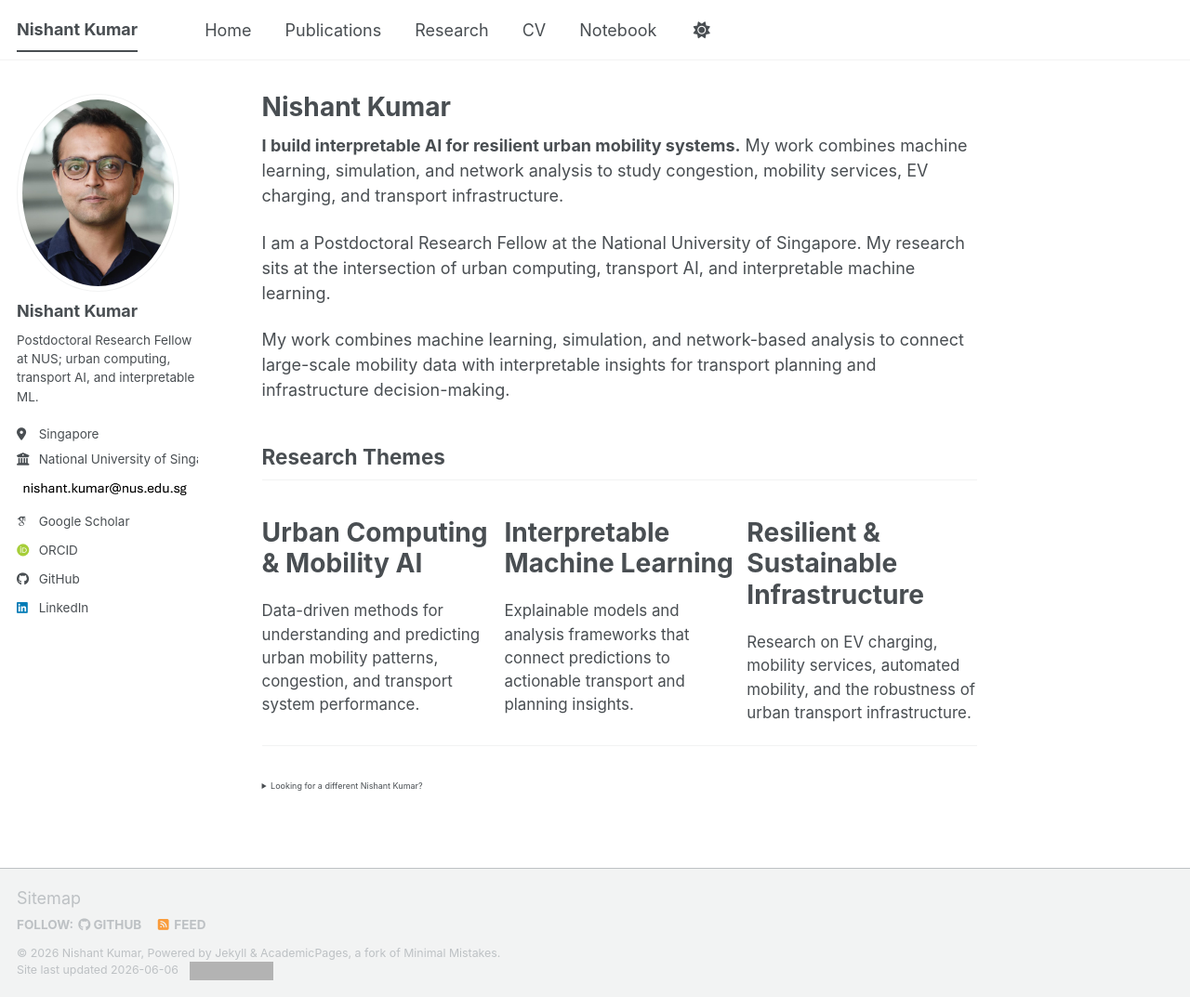
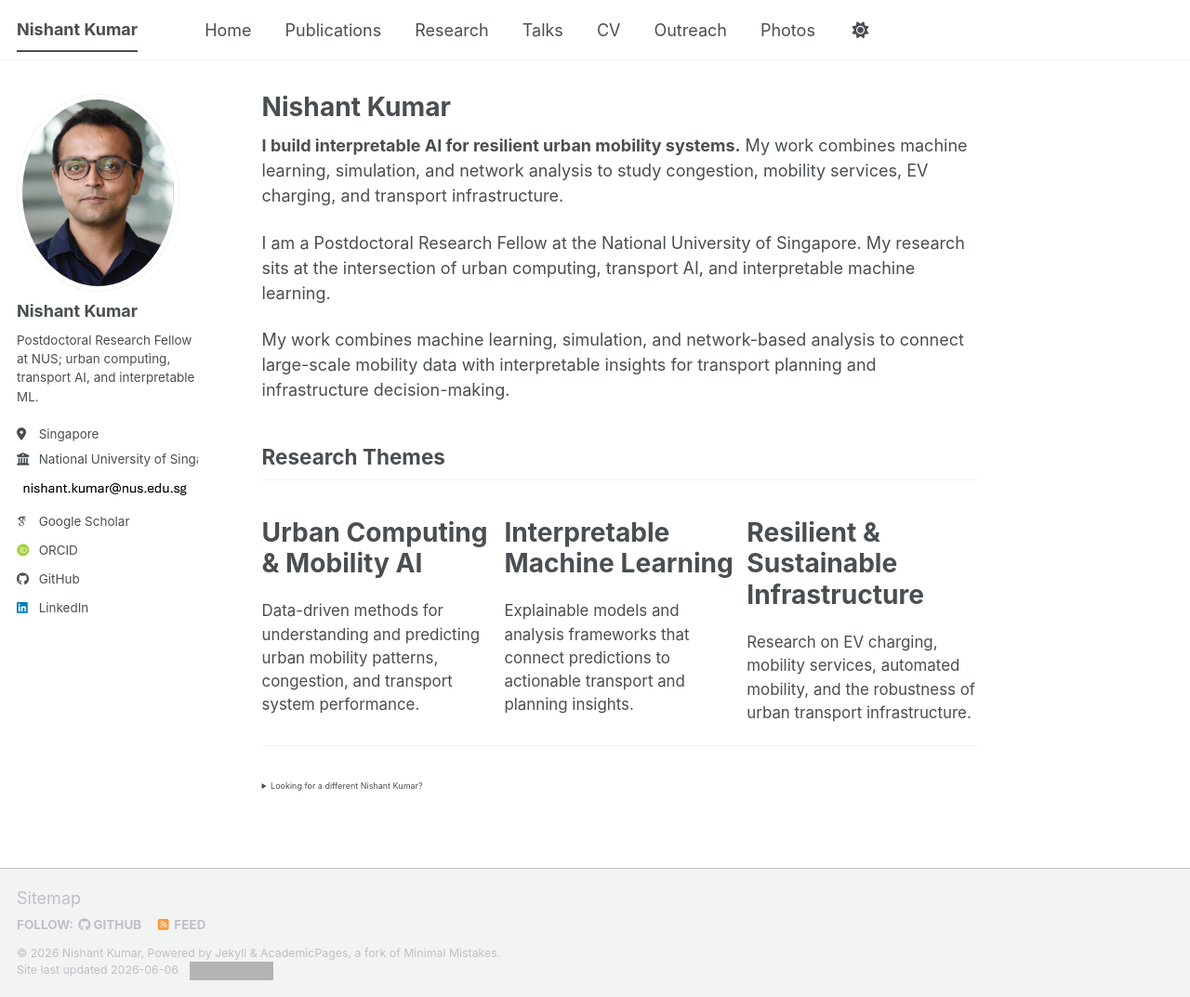
Before and after one commit to abcnishant007/abcnishant007.github.io, a Jekyll site: the page built from _pages/about.md, in a window 1280 px wide and 1073 px high. Shown: the whole window at 93% size. Built offline with Jekyll 4.4.1, drawn with Linux system fonts in a browser that asks for light colours; some web fonts are replaced; a script bundle is joined from its source files by our own code; library files that are not in the unit come from our copies; grey boxes are pictures that could not be loaded.

Commit message:
Update site navigation

```diff
--- a/_data/navigation.yml
+++ b/_data/navigation.yml
@@ -17,8 +17,14 @@ main:
   - title: "Research"
     url: /research/
 
+  - title: "Talks"
+    url: /talks/
+
   - title: "CV"
     url: /cv/
 
-  - title: "Notebook"
-    url: /notebook/
+  - title: "Outreach"
+    url: /insights/
+
+  - title: "Photos"
+    url: /photos/
```
